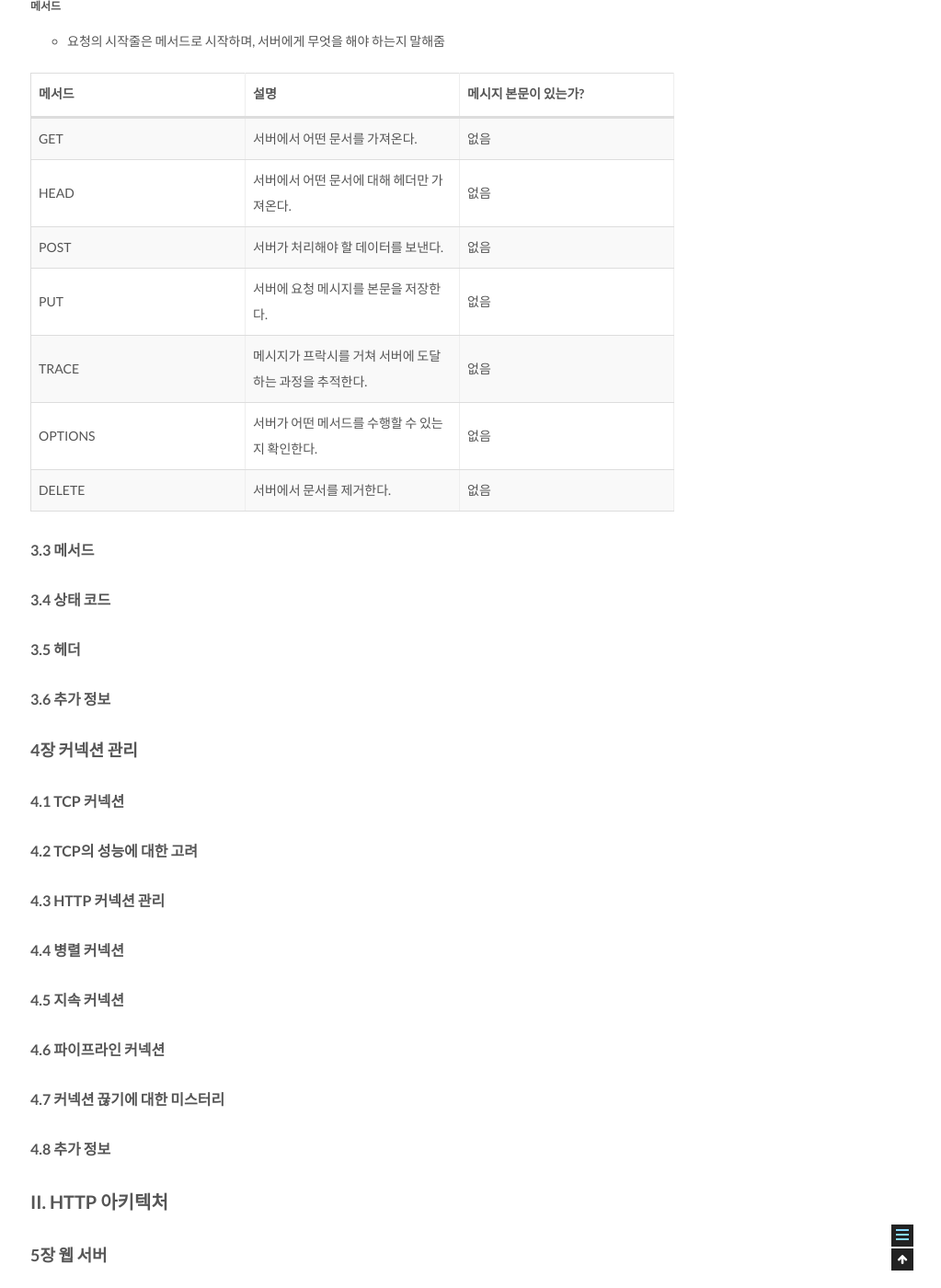
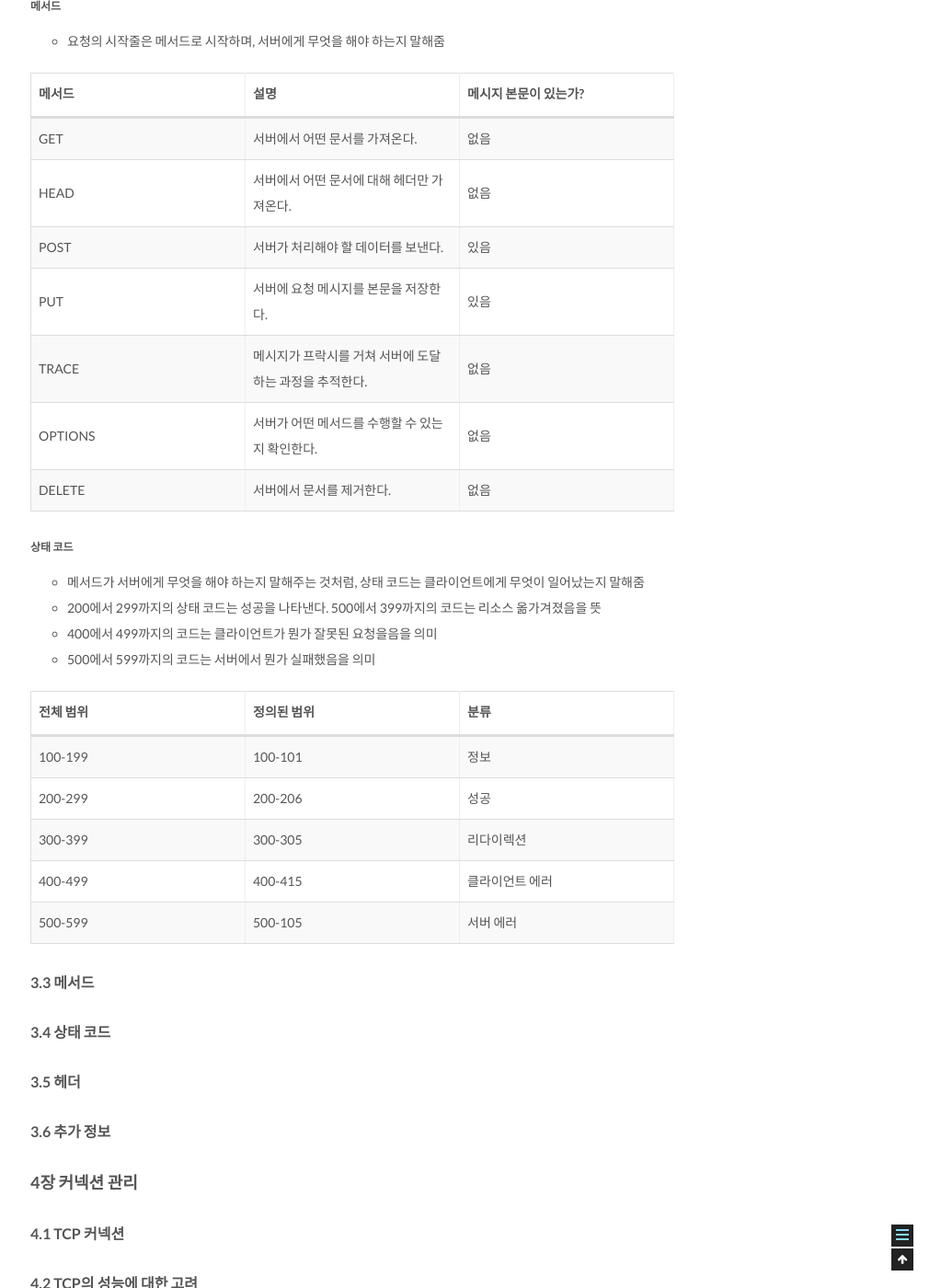
Before and after one commit to csj4032/csj4032.github.io, a Jekyll site: the page built from _posts/2018-01-21-HTTP완벽가이드.md, in a window 1280 px wide and 1400 px high, scrolled down 19791 px. Shown: the whole window at 92% size, without its empty margins (257-1280 px from the left). Built offline with Jekyll 4.4.1, drawn with Linux system fonts in a browser that asks for light colours.

Commit message:
HTTP완벽가이드 포스팅 수정

```diff
--- a/_posts/2018-01-21-HTTP완벽가이드.md
+++ b/_posts/2018-01-21-HTTP완벽가이드.md
@@ -459,11 +459,25 @@ HTTP/<메이저>.<마이너>
 | :--- | :--- | :--- |
 | GET | 서버에서 어떤 문서를 가져온다. | 없음 |
 | HEAD | 서버에서 어떤 문서에 대해 헤더만 가져온다. | 없음 |
-| POST | 서버가 처리해야 할 데이터를 보낸다. | 없음 |
-| PUT | 서버에 요청 메시지를 본문을 저장한다. | 없음 |
+| POST | 서버가 처리해야 할 데이터를 보낸다. | 있음 |
+| PUT | 서버에 요청 메시지를 본문을 저장한다. | 있음 |
 | TRACE | 메시지가 프락시를 거쳐 서버에 도달하는 과정을 추적한다. | 없음 |
 | OPTIONS | 서버가 어떤 메서드를 수행할 수 있는지 확인한다. | 없음 |
 | DELETE | 서버에서 문서를 제거한다. | 없음 |
+
+###### 상태 코드
+* 메서드가 서버에게 무엇을 해야 하는지 말해주는 것처럼, 상태 코드는 클라이언트에게 무엇이 일어났는지 말해줌
+* 200에서 299까지의 상태 코드는 성공을 나타낸다. 500에서 399까지의 코드는 리소스 옮가겨졌음을 뜻
+* 400에서 499까지의 코드는 클라이언트가 뭔가 잘못된 요청을음을 의미
+* 500에서 599까지의 코드는 서버에서 뭔가 실패했음을 의미
+
+| 전체 범위 | 정의된 범위 | 분류 |
+| --- | --- | :--- |
+| 100-199 | 100-101 | 정보 |
+| 200-299 | 200-206 | 성공 |
+| 300-399 | 300-305 | 리다이렉션 |
+| 400-499 | 400-415 | 클라이언트 에러 |
+| 500-599 | 500-105 | 서버 에러 |
 
 #### 3.3 메서드
 
```
